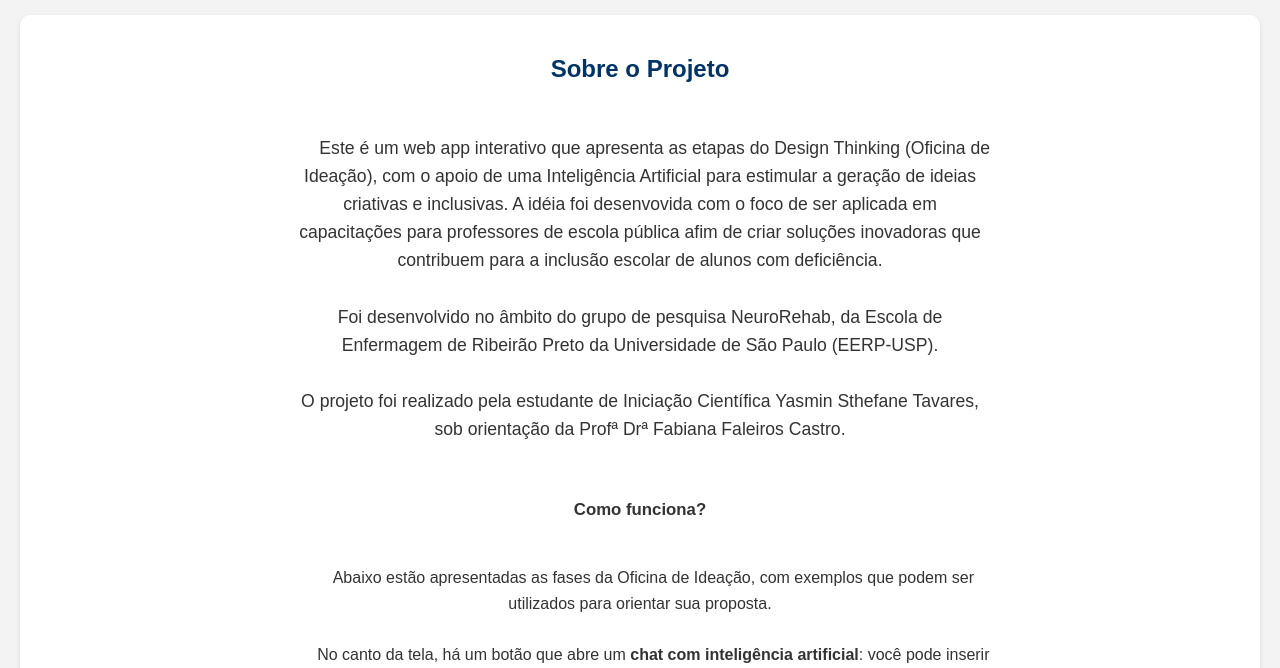
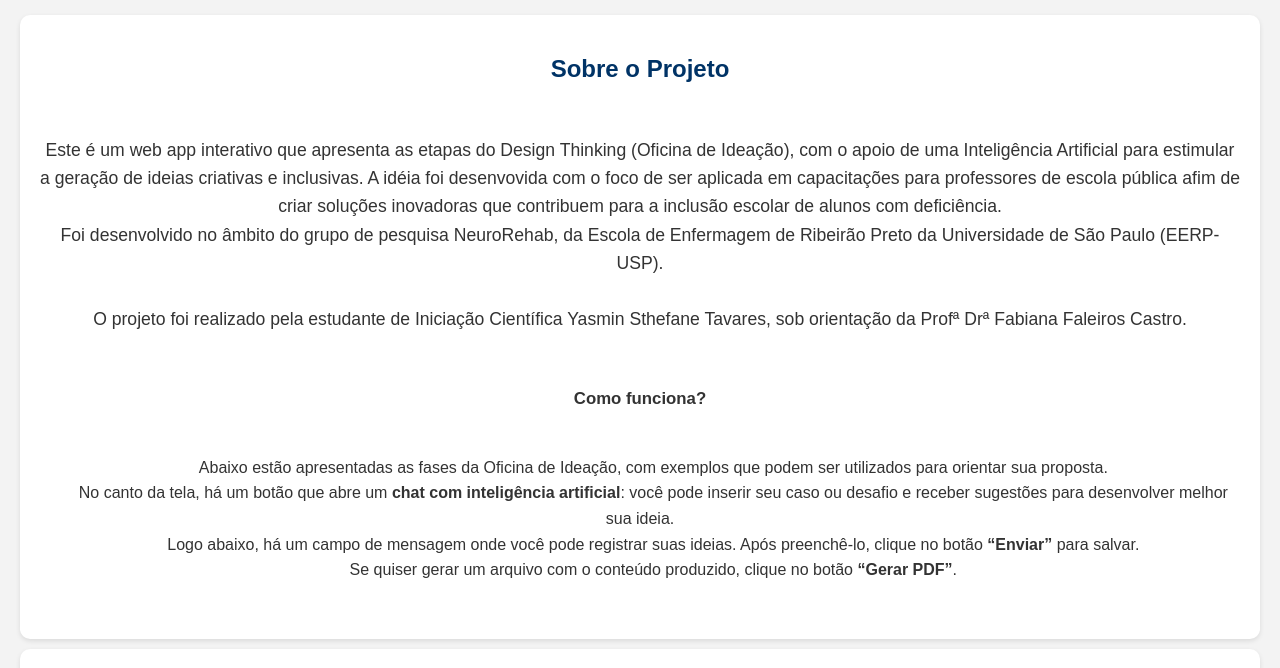
Before and after one commit to Neurorehabusp/Oficina.de.idea-o-IA, a plain HTML site: page index.html in a window 1280 px wide. Shown: the part 132-800 px from the top of the page. Drawn offline with nearby package versions, Linux system fonts and the light colour scheme; a script that the page names is missing.

Commit message:
Update index.html

```diff
--- a/index.html
+++ b/index.html
@@ -151,20 +151,18 @@
 
 
 <div class="fase">
-  <div style="text-align: center; max-width: 700px; margin: 0 auto; line-height: 1.6; color: #333;">
-    <h2 style="margin-bottom: 0.4em;">Sobre o Projeto</h2>
-    <p style="font-size: 1.1em; margin-bottom: 1em;">
-      Este é um web app interativo que apresenta as etapas do Design Thinking (Oficina de Ideação), com o apoio de uma Inteligência Artificial para estimular a geração de ideias criativas e inclusivas. A idéia foi desenvovida com o foco de ser aplicada em capacitações para professores de escola pública afim de criar soluções inovadoras que contribuem para a inclusão escolar de alunos com deficiência.
-
+  <div style="text-align: center; max-width: 1200px; margin: 0 auto; line-height: 1.6; color: #333;">
+    <h2>Sobre o Projeto</h2>
+    <p style="font-size: 1.1em;">
+Este é um web app interativo que apresenta as etapas do Design Thinking (Oficina de Ideação), com o apoio de uma Inteligência Artificial para estimular a geração de ideias criativas e inclusivas. A idéia foi desenvovida com o foco de ser aplicada em capacitações para professores de escola pública afim de criar soluções inovadoras que contribuem para a inclusão escolar de alunos com deficiência.
 Foi desenvolvido no âmbito do grupo de pesquisa NeuroRehab, da Escola de Enfermagem de Ribeirão Preto da Universidade de São Paulo (EERP-USP).
 
 O projeto foi realizado pela estudante de Iniciação Científica Yasmin Sthefane Tavares, sob orientação da Profª Drª Fabiana Faleiros Castro.
     </p>
 
     <p style="font-weight: bold; font-size: 1.05em; margin-top: 1.5em; margin-bottom: 0.4em;">Como funciona?</p>
-    <p style="margin-bottom: 1em;">
+    <p>
       Abaixo estão apresentadas as fases da Oficina de Ideação, com exemplos que podem ser utilizados para orientar sua proposta.
-
       No canto da tela, há um botão que abre um <strong>chat com inteligência artificial</strong>: você pode inserir seu caso ou desafio e receber sugestões para desenvolver melhor sua ideia.
       Logo abaixo, há um campo de mensagem onde você pode registrar suas ideias. Após preenchê-lo, clique no botão <strong>“Enviar”</strong> para salvar.
       Se quiser gerar um arquivo com o conteúdo produzido, clique no botão <strong>“Gerar PDF”</strong>.
```
